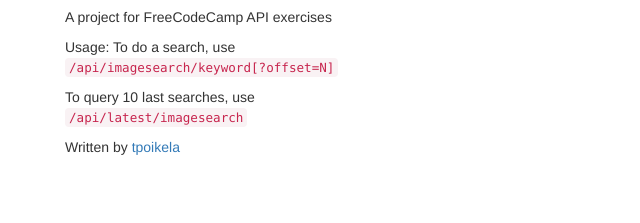
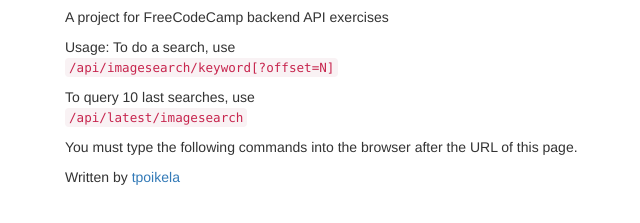
Before and after one commit to tpoikela/fcc-api-imagesearch, a website: page index.html in a window 1280 px wide. Shown: the part 63-286 px from the top of the page, without its empty margins (5-645 px from the left). Drawn offline with nearby package versions, Linux system fonts and the light colour scheme.

Commit message:
Added usage explanation.

```diff
--- a/index.html
+++ b/index.html
@@ -4,7 +4,7 @@
   <meta http-equiv="content-type" content="text/html; charset=utf-8">
   <title>Image search abstraction layer</title>
 
-<link rel="stylesheet" type="text/css" href="http://maxcdn.bootstrapcdn.com/bootstrap/3.3.6/css/bootstrap.min.css">
+<link rel="stylesheet" type="text/css" href="https://maxcdn.bootstrapcdn.com/bootstrap/3.3.6/css/bootstrap.min.css">
 
 </head>
 
@@ -14,7 +14,7 @@
 
   <h1>ImageSearch Abstraction Layer</h1>
 
-  <p>A project for FreeCodeCamp API exercises</p>
+  <p>A project for FreeCodeCamp backend API exercises</p>
 
   <p>Usage:
     To do a search, use</br>
@@ -30,6 +30,9 @@
     </code>
   </p>
 
+  <p>You must type the following commands into the browser after the URL of this
+  page.</p>
+
   <p>Written by <a href="http://freecodecamp.com/tpoikela">tpoikela</a></p>
 
 </div>
```
